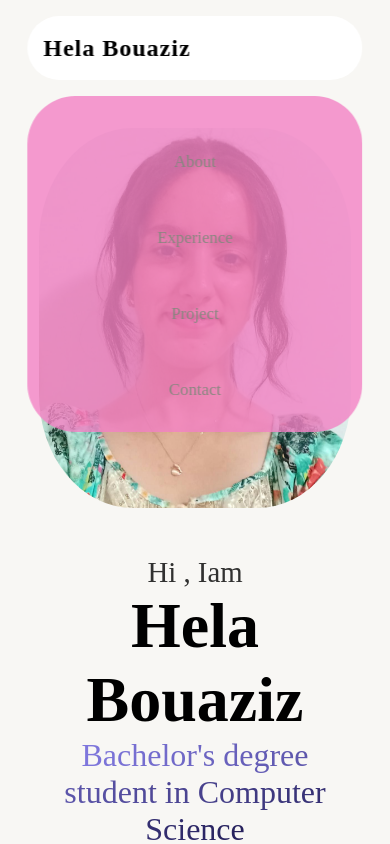
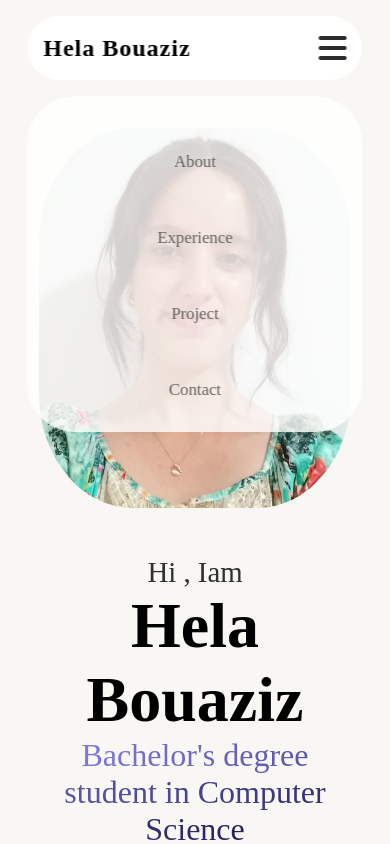
Before and after one commit to Hela19/Portfolio, a plain HTML site: page index.html in a window 390 px wide. Both pictures are taken after a click on the icon 332 px from the left and 48 px from the top of the page. Shown: the top 844 px of the page. Drawn offline with Linux system fonts and the light colour scheme.

Commit message:
Updated phone version menu

```diff
--- a/style.css
+++ b/style.css
@@ -353,6 +353,7 @@ footer ul li a {
   nav #menu-icon {
     display: block;
     transition: 0.3s ease-in-out;
+    color: #2c2c2a;
   }
   nav #menu-icon:hover {
     transform: scale(1.1);
@@ -367,17 +368,25 @@ footer ul li a {
     margin-top: 1rem;
     width: 100%;
     padding: 1rem;
-    color: white;
+    color: black;
     display: flex;
     flex-direction: column;
     text-align: center;
-    background-color: rgba(243, 129, 197, 0.8);
+    background-color: rgba(255, 255, 255, 0.8);
     border-radius: 3rem;
     display: none;
   }
   .nav-links li {
     margin-top: 1.5rem;
     padding: 1rem;
+    transition: 0.3s ease;
+  }
+  .nav-links li a {
+    color: #65645f;
+  }
+  .nav-links li:hover {
+    background-color: #d8d6f7;
+    border-radius: 3rem;
   }
   .nav-links.active {
     display: block;
```
